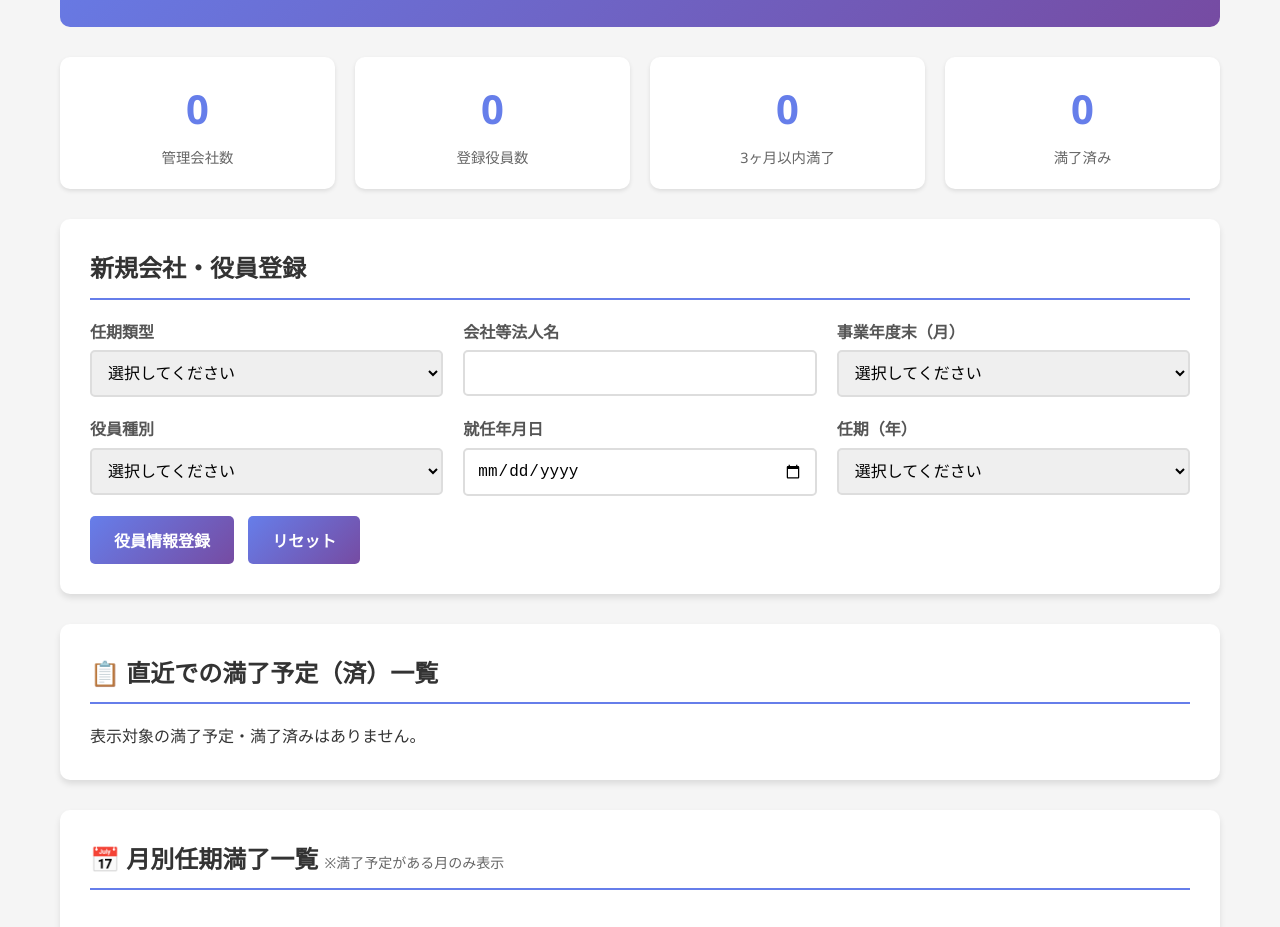
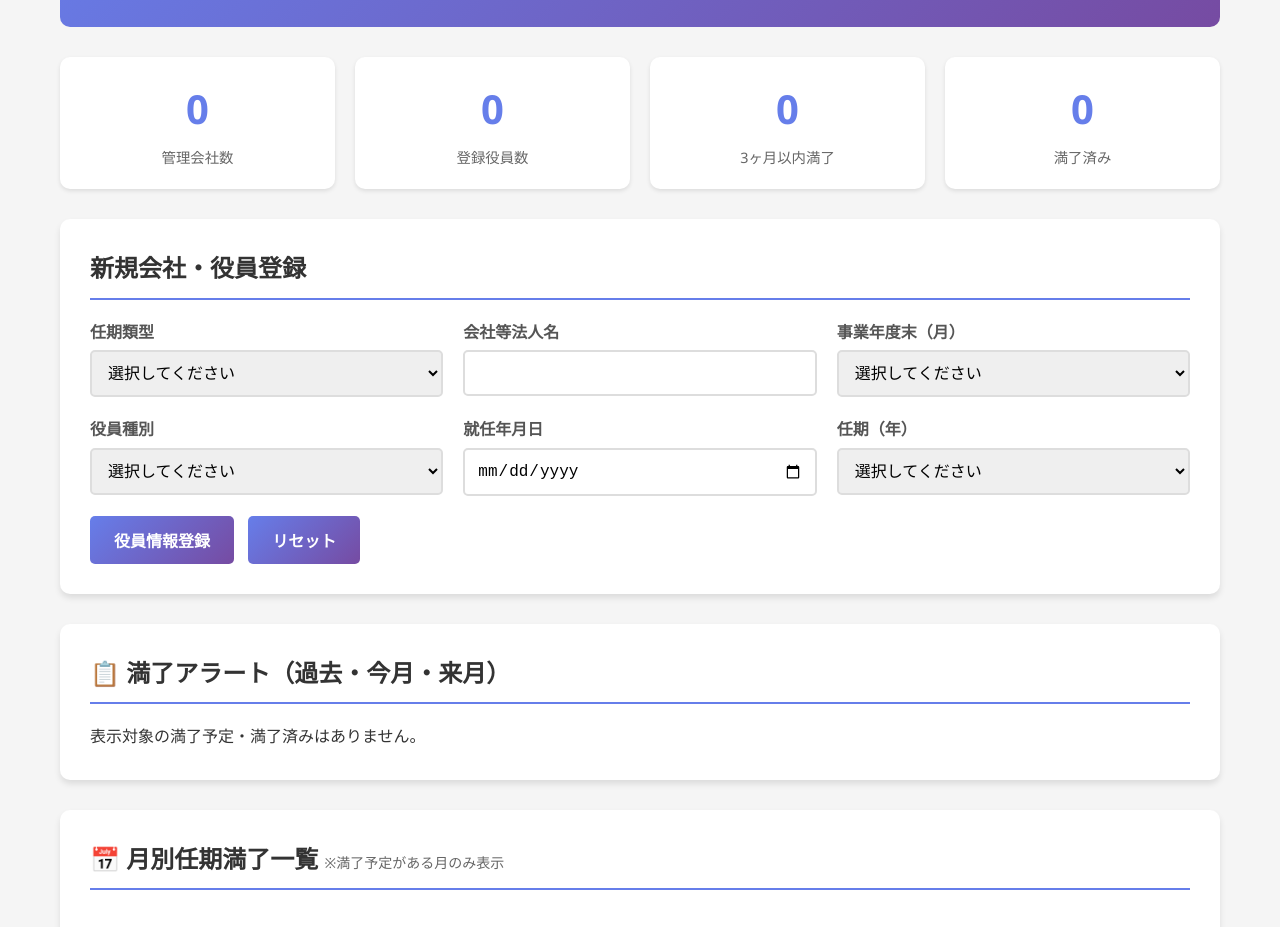
Before and after one commit to xbndg748/Ninky2.0, a plain HTML site: page index.html in a window 1280 px wide. Shown: the part 155-1082 px from the top of the page. Drawn offline with Linux system fonts and the light colour scheme.

Commit message:
Update heading for expiration alerts section

```diff
--- a/index.html
+++ b/index.html
@@ -651,7 +651,7 @@
 
         <!-- 直近1年の満了予定／満了済（一覧） -->
         <div class="card">
-            <h2>📋 直近での満了予定（済）一覧</h2>
+            <h2>📋 満了アラート（過去・今月・来月）</h2>
             <div id="officerList" class="officer-list"></div>
         </div>
 
```
